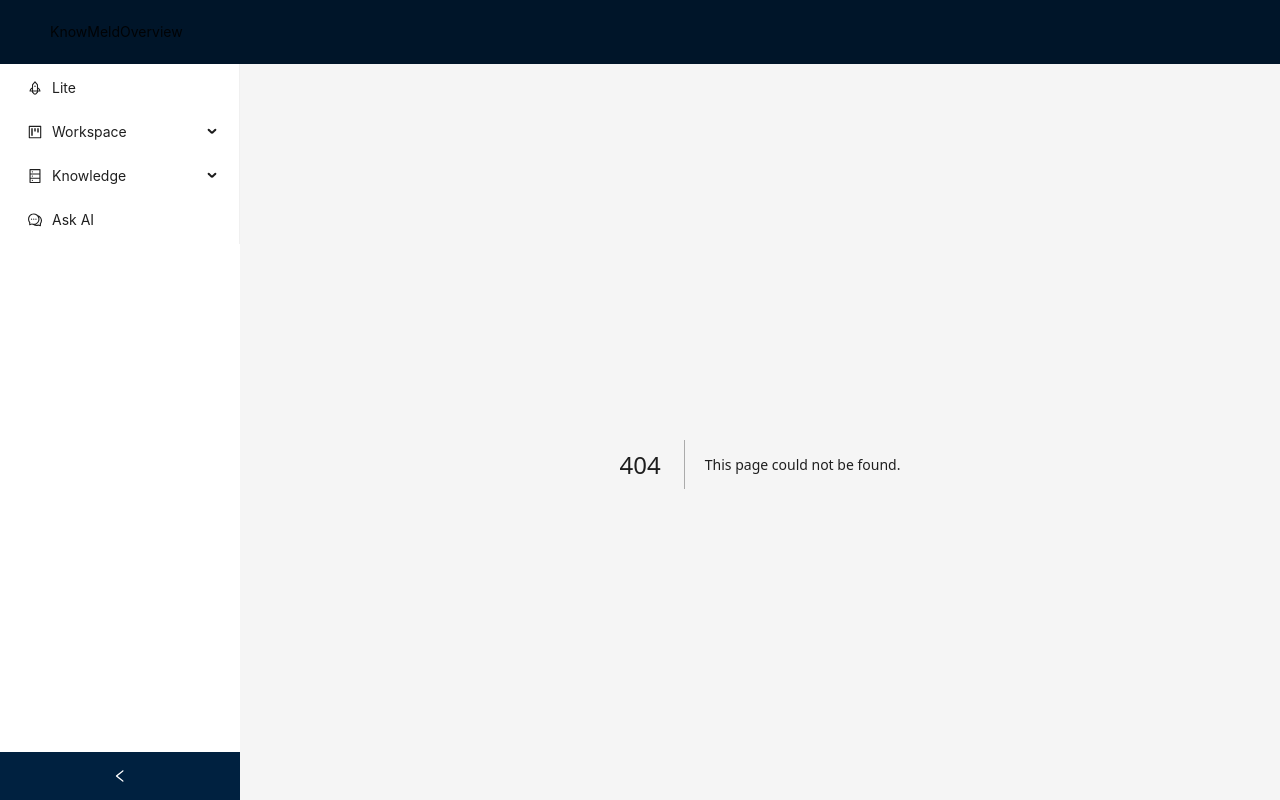
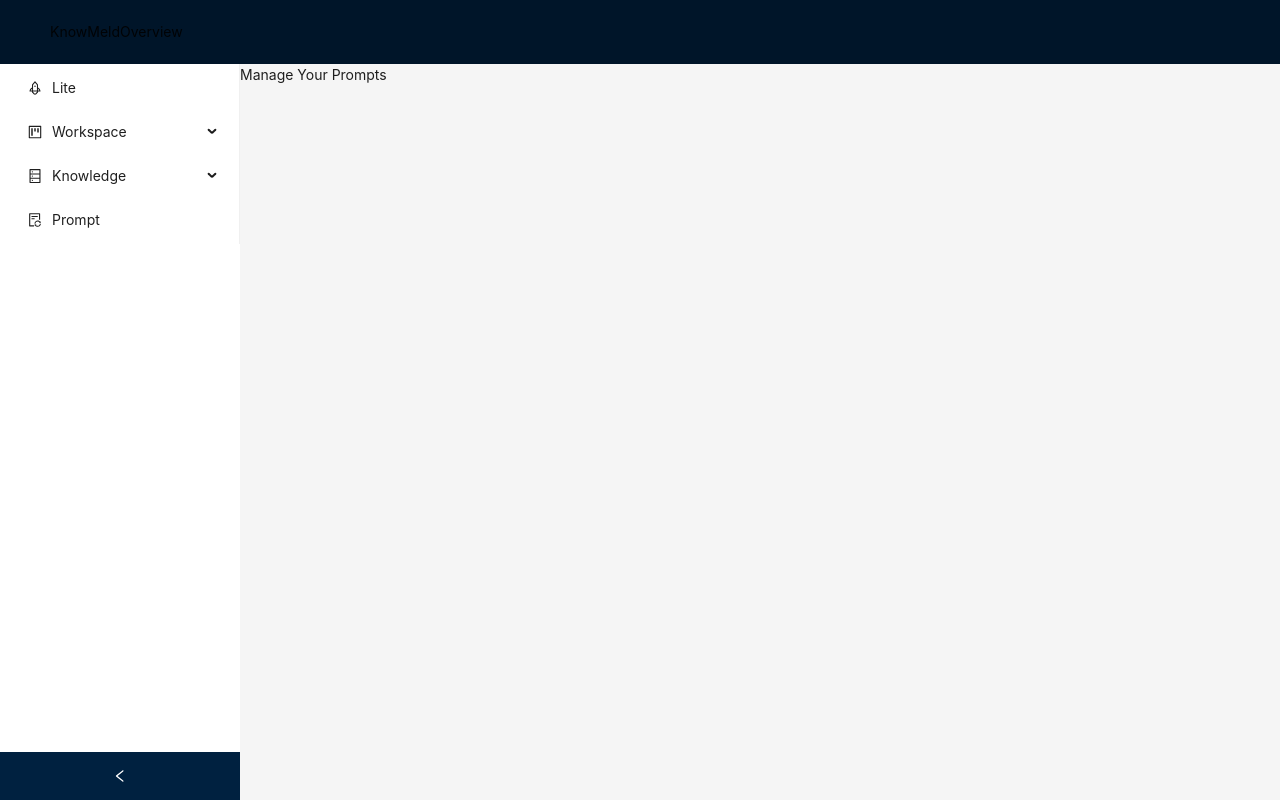
Before and after one commit to unit-mesh/know-meld, a Next.js app: page /prompt in a window 1280 px wide. Before the commit this address had no page. Built offline with nearby package versions, Linux system fonts and the light colour scheme; what @ant-design/nextjs-registry would draw is missing.

Commit message:
feat: add Prompt item

```diff
--- a/src/app/layout.tsx
+++ b/src/app/layout.tsx
@@ -11,7 +11,7 @@ import {
   ProjectOutlined,
   RocketOutlined,
   DatabaseOutlined,
-  CommentOutlined,
+  FileSyncOutlined,
 } from "@ant-design/icons";
 
 import "./globals.css";
@@ -74,10 +74,10 @@ const menuItems: MenuItem[] = [
     ],
   },
   {
-    key: "chat",
-    label: "Ask AI",
-    icon: <CommentOutlined/>,
-    routeTo: "/",
+    key: "prompt",
+    label: "Prompt",
+    icon: <FileSyncOutlined />,
+    routeTo: "/prompt",
   }
 ];
 
--- /dev/null
+++ b/src/app/prompt/page.tsx
@@ -0,0 +1,9 @@
+'use client';
+
+export default function Page() {
+  return (
+    <div className="container mx-auto p-4 align-center mt-4">
+      Manage Your Prompts
+    </div>
+  );
+}
```
